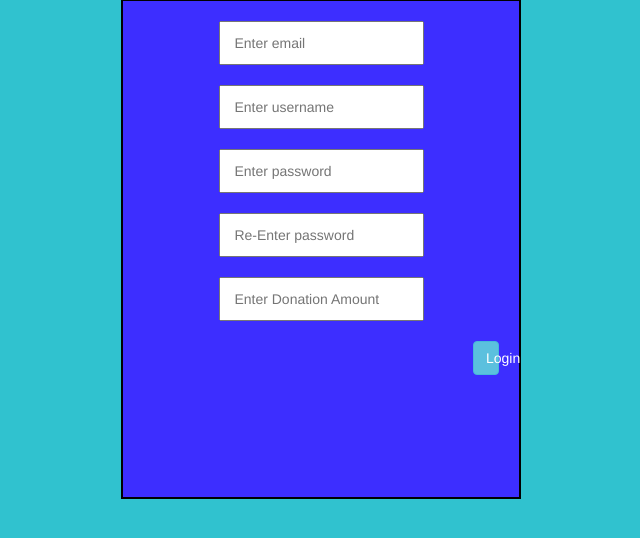
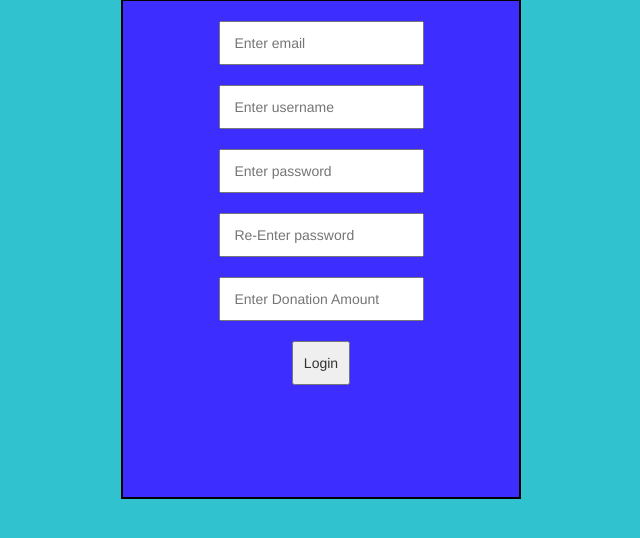
Before and after one commit to gmaurer/mastersofcode1, a PHP site: page / in a window 1280 px wide. Shown: the part 84-622 px from the top of the page, without its empty margins (319-959 px from the left). Run offline with PHP 8.4, Linux system fonts and the light colour scheme; some libraries are stand-ins or nearby versions.

Commit message:
btn offset weird, maybe fixed

```diff
--- a/www/index.php
+++ b/www/index.php
@@ -193,7 +193,7 @@
             <br>
             <input  type="number" class="form-control1" name="donateamt" id="donateamt" placeholder=" Enter Donation Amount">
             <br>
-            <button href="#" class="btn btn-info" role="button" >Login</button>
+            <button href="#" class="form-control1" role="button" >Login</button>
 
 
         </form>
```
